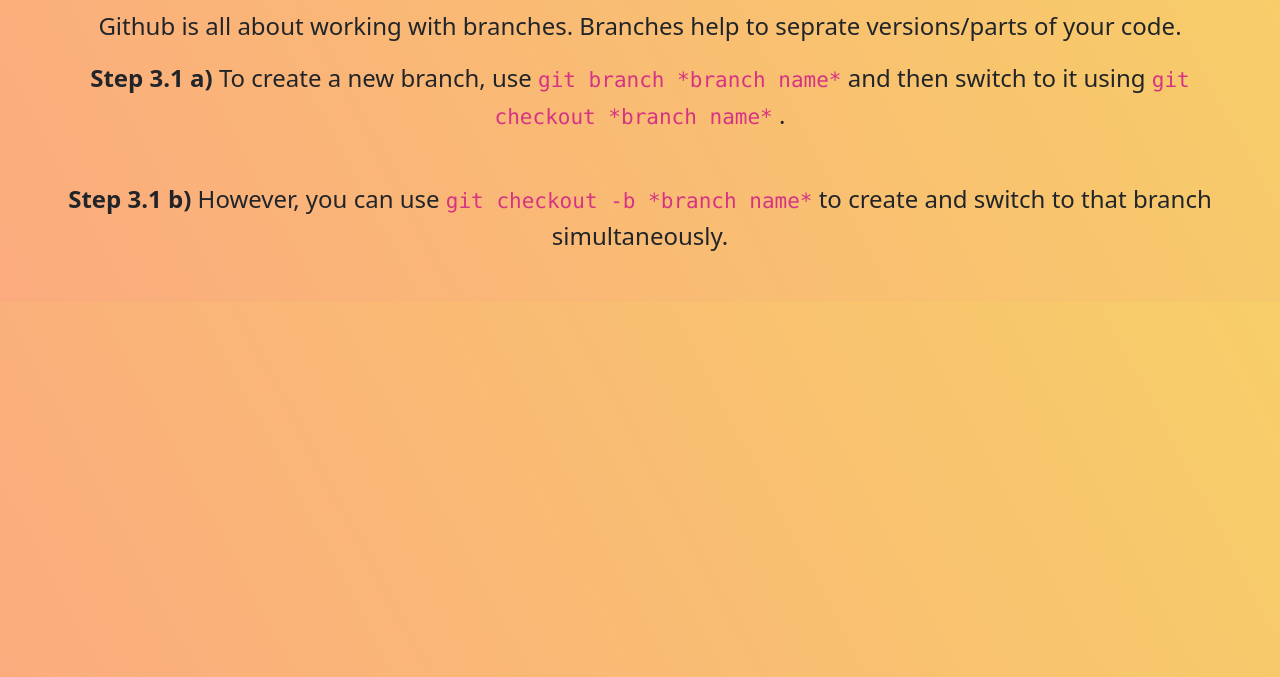
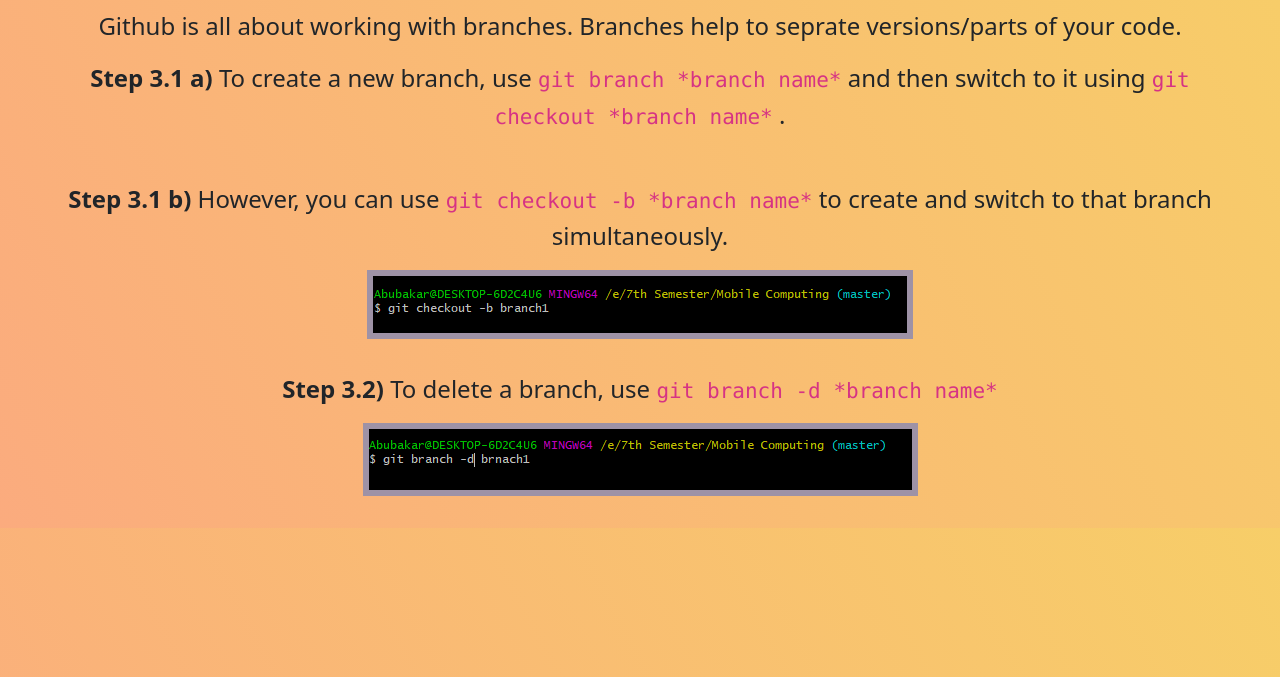
Before and after one commit to abubakarHayat/intro-to-github, a plain HTML site: page gitbranches.html in a window 1280 px wide. Shown: the part 123-800 px from the top of the page. Drawn offline with nearby package versions, Linux system fonts and the light colour scheme.

Commit message:
Added content to gitbranches.html

```diff
--- a/gitbranches.html
+++ b/gitbranches.html
@@ -40,6 +40,13 @@
             <div class='row'>
                 <div class='col-sm-12'>
                     <p><strong>Step 3.1 b)</strong> However, you can use <code>git checkout -b *branch name*</code> to create and switch to that branch simultaneously. </p>
+                    <img src="./imgs/git-chkout.png" class="img-fluid" alt="git checkout">
+                </div>
+            </div>
+            <div class='row'>
+                <div class='col-sm-12'>
+                    <p><strong>Step 3.2)</strong> To delete a branch, use <code>git branch -d *branch name*</code> </p>
+                    <img src="./imgs/git-dlt.png" class="img-fluid" alt="git checkout">
                 </div>
             </div>
         </div>
```
Also changed, not shown: imgs/git-chkout.png (renamed from imgs/gir-chkout.png), imgs/git-dlt.png (added).
